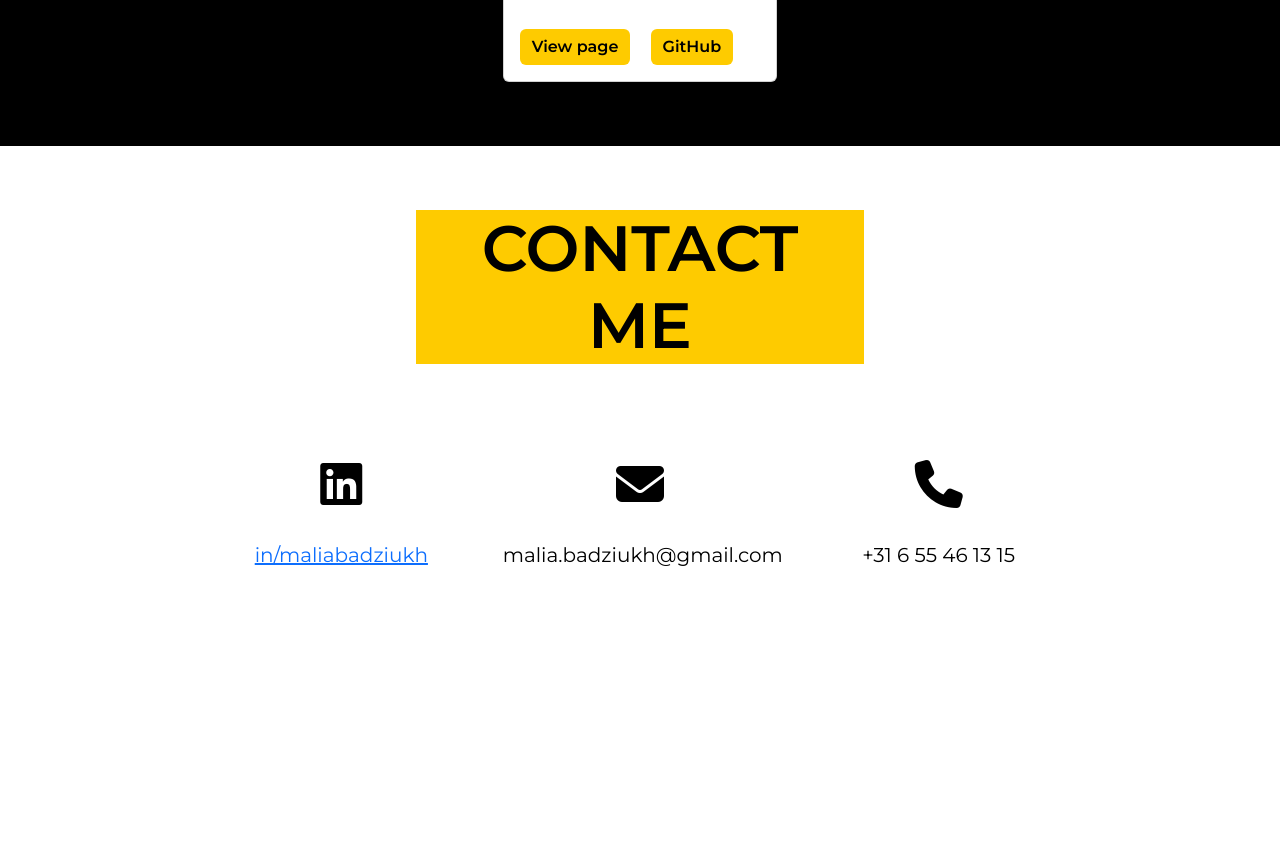
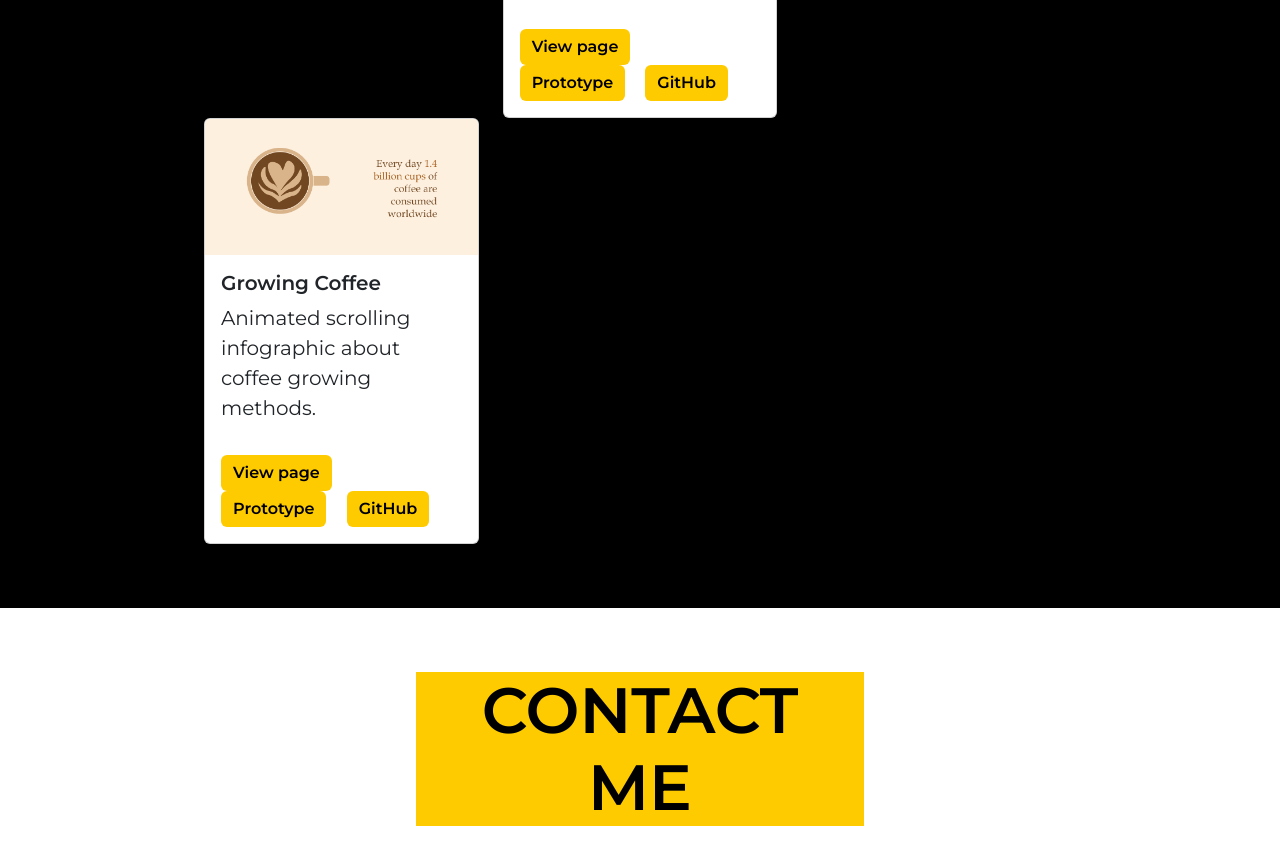
Before and after one commit to maliabadziukh/PORTFOLIO, a plain HTML site: page index.html in a window 1280 px wide. Shown: the part 2274-3139 px from the top of the page. Before the commit the page ends 2940 px from the top, so only its background shows below. Drawn offline with nearby package versions, Linux system fonts and the light colour scheme.

Commit message:
Added Coffee project

```diff
--- a/index.html
+++ b/index.html
@@ -28,7 +28,7 @@
                                 <a class="nav-link" href="#projects">PROJECTS</a>
                             </li>
                             <li class="nav-item">
-                                <a class="nav-link" href="#">CONTACT</a>
+                                <a class="nav-link" href="#contact">CONTACT</a>
                             </li>
                         </ul>
                     </div>
@@ -102,6 +102,8 @@
                                 AdobeXD, deployed homepage.</p>
                             <a href="https://maliabadziukh.github.io/STEDELIJK/" target="_blank"
                                 class="btn btn-primary">View page</a>
+                            <a href="https://xd.adobe.com/view/e9316ab3-409f-498a-bacd-9f6dddbed83c-bc62/?hints=off"
+                                target="_blank" class="btn btn-primary">Prototype</a>
                             <a href="https://github.com/maliabadziukh/STEDELIJK" target="_blank"
                                 class="btn btn-primary">GitHub</a>
                         </div>
@@ -114,6 +116,23 @@
                             <h5 class="card-title">Capture the Flag</h5>
                             <p class="card-text">AI team competition made with C# in Unity.</p>
                             <a href="https://github.com/maliabadziukh/Capture-the-Flag" target="_blank"
+                                class="btn btn-primary">GitHub</a>
+                        </div>
+                    </div>
+                </div>
+            </div>
+            <div class="row">
+                <div class="col-lg-4">
+                    <div class="card">
+                        <img src="assets/coffee_preview.png" class="card-img-top" alt="...">
+                        <div class="card-body">
+                            <h5 class="card-title">Growing Coffee</h5>
+                            <p class="card-text">Animated scrolling infographic about coffee growing methods.</p>
+                            <a href="https://maliabadziukh.github.io/coffee/" target="_blank"
+                                class="btn btn-primary">View page</a>
+                            <a href="https://xd.adobe.com/view/1157a3a7-f03e-4038-8e13-e3d077606c7d-4404/?fullscreen&hints=off"
+                                target="_blank" class="btn btn-primary">Prototype</a>
+                            <a href="https://github.com/maliabadziukh/coffee" target="_blank"
                                 class="btn btn-primary">GitHub</a>
                         </div>
                     </div>
```
Also changed, not shown: assets/coffee_preview.png (added).
